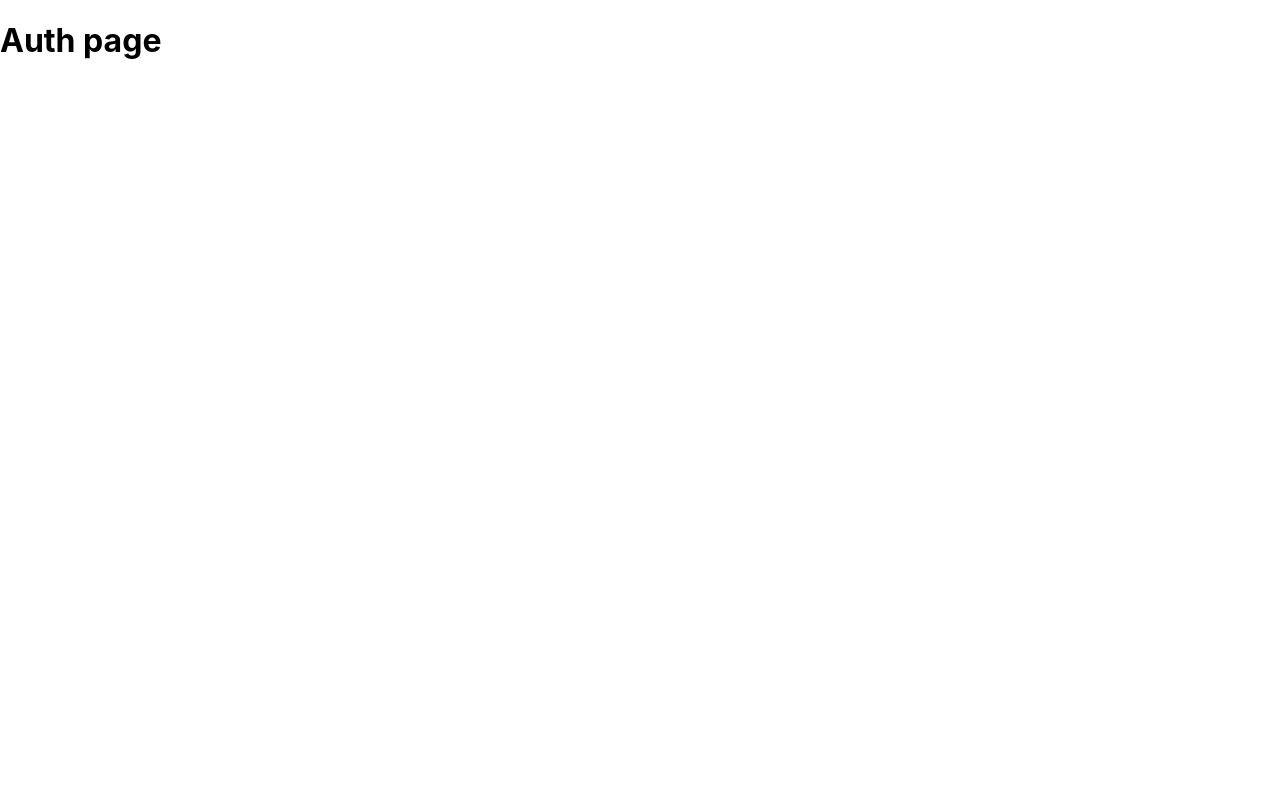
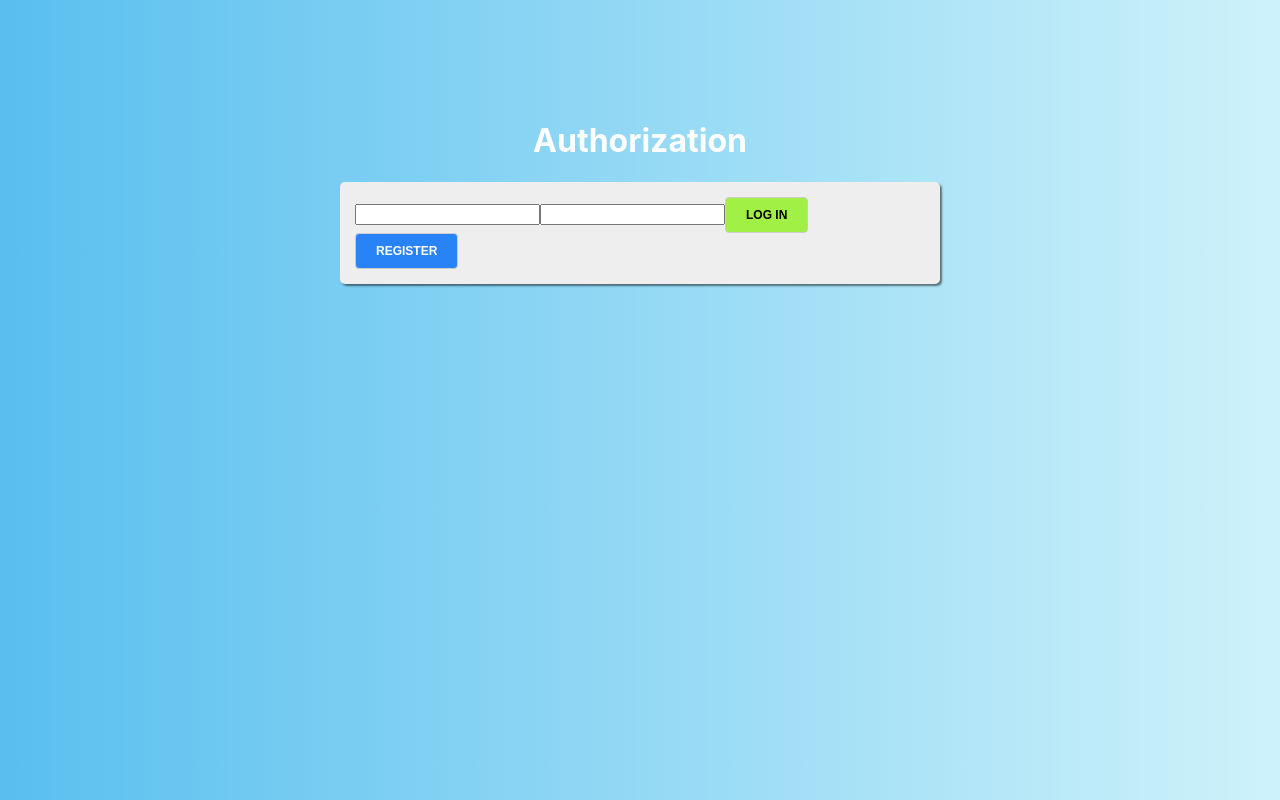
Before and after one commit to dimakruhlyi/udemy-react, a React app in the folder react-quiz/: page /auth in a window 1280 px wide. Built offline with nearby package versions, Linux system fonts and the light colour scheme; the HTML template or start-up script is replaced by a standard one.

Commit message:
started adding authorization page

```diff
--- a/react-quiz/src/containers/Auth/Auth.js
+++ b/react-quiz/src/containers/Auth/Auth.js
@@ -1,10 +1,33 @@
 import React from 'react';
+import classes from './Auth.module.css';
+import Button from '../../components/UI/Button/Button';
 
 export default class Auth extends React.Component {
+    loginHandler = () => {
+
+    }
+
+    registerHandler = () => {
+
+    }
+
+    submitHandler = event => {
+        event.preventDefault()
+    }
+
     render(){
         return(
-            <div>
-                <h1>Auth page</h1>
+            <div className = {classes.Auth}>
+                <div>
+                    <h1>Authorization</h1>
+
+                    <form onSubmit = {this.submitHandler} className = {classes.AuthForm}>
+                        <input type="text"/>
+                        <input type="text"/>
+                        <Button type = "success" onClick = {this.loginHandler}>Log in</Button>
+                        <Button type = "primary" onClick = {this.registerHandler}>Register</Button>
+                    </form>
+                </div>
             </div>
         )
     }
--- /dev/null
+++ b/react-quiz/src/containers/Auth/Auth.module.css
@@ -0,0 +1,24 @@
+.Auth{
+    display: flex;
+    justify-content: center;
+    padding-top: 100px;
+    flex-grow: 1;
+    width: 100%;
+    background: linear-gradient(270deg, #cef2fa 0%, #59bfef 100%);
+}
+
+.Auth > div {
+    width: 100%;
+    max-width: 600px;
+    padding: 0 20px;
+}
+.Auth h1{
+    color: #fff;
+    text-align: center;
+}
+.AuthForm{
+    background: #eee;
+    box-shadow: 2px 2px 2px rgba(0, 0, 0, .5);
+    padding: 15px;
+    border-radius: 5px;
+}
```
